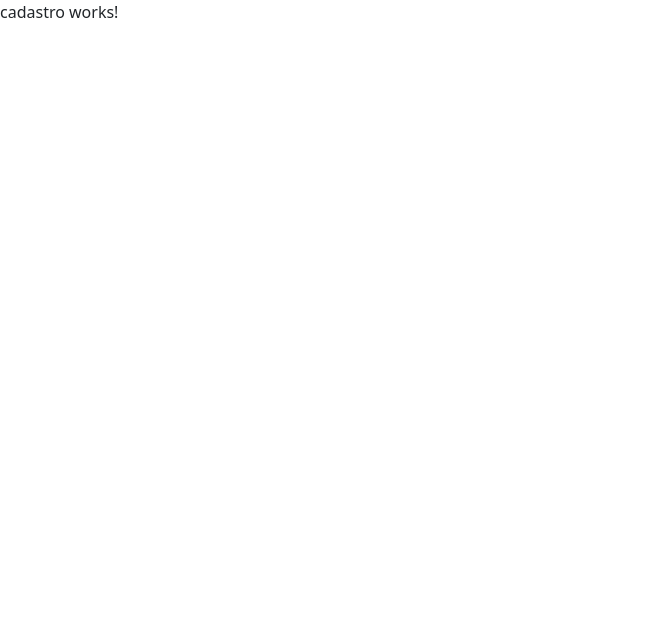
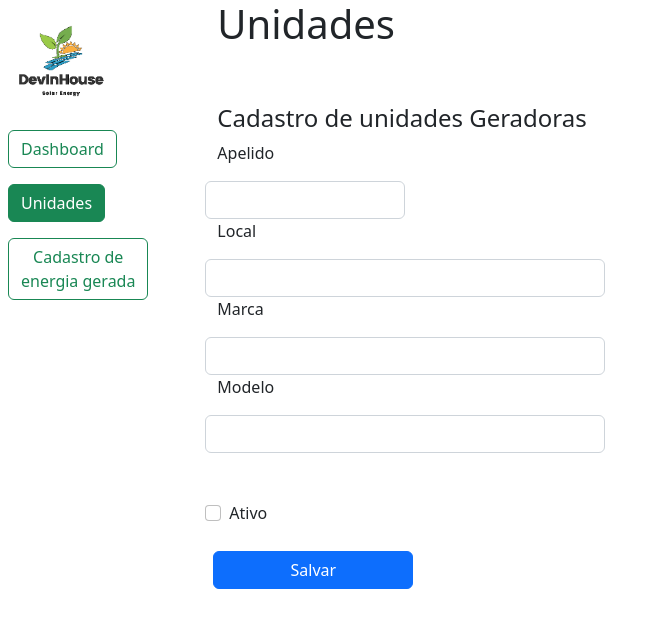
Before and after one commit to cleitonricardo/Modulo-1-Projeto-Avaliativo-2, an Angular app: page /cadastro in a window 1280 px wide. Shown: the top 628 px of the page, without its empty margins (0-667 px from the left). Built offline with nearby package versions, Linux system fonts and the light colour scheme.

Commit message:
Criado logica de deletar do DB.JSON

```diff
--- a/db.json
+++ b/db.json
@@ -1,34 +1,26 @@
 {
     "usina": [{
-            "id": "156",
+            "id": 156,
             "apelido": "Painel 1",
             "local": "Rua 5",
             "marca": "Canadian",
             "modelo": "155w"
         },
         {
-            "id": "1562",
+            "id": 1562,
             "apelido": "Painel 2",
             "local": "Rua 15",
             "marca": "Risen",
             "modelo": "100w"
-
-        }, {
-            "id": "523",
+        },
+        {
+            "id": 523,
             "apelido": "Painel 3",
             "local": "Rio de janeiro",
             "marca": "Hanwha",
             "modelo": "200w"
-        },
-        {
-            "id": "9523",
-            "apelido": "Painel 4",
-            "local": "São Paulo",
-            "marca": "Hanwha",
-            "modelo": "100w"
-        },
-        {
-            "id": "9523",
+        }, {
+            "id": 9523,
             "apelido": "Painel 4",
             "local": "São Paulo",
             "marca": "Hanwha",
--- a/src/app/cadastro/cadastro.component.html
+++ b/src/app/cadastro/cadastro.component.html
@@ -1 +1,57 @@
-<p>cadastro works!</p>
+<div class="">
+    <div class="row">
+        <div class="col-2 ">
+            <div class="col vh-100 ">
+                <div class="p-2" [routerLink]=" [ ''] "><img style="width:60%" src="assets/imagem2.png"></div>
+                <div class="p-2 "><button type="submit" class="btn btn-outline-success" [routerLink]="['/dashboard']">Dashboard</button></div>
+                <div class="p-2 "><button type="submit" class="btn btn-success" [routerLink]="['/unidades']">Unidades</button></div>
+                <div class="p-2 "><button type="submit" class="btn btn-outline-success" [routerLink]="['/consumo']">Cadastro de<br> energia gerada</button></div>
+            </div>
+        </div>
+        <div class="col-10 ">
+            <h1>Unidades</h1>
+            <div class="row">
+                <div class="col-10">
+                    <div class="row">
+
+                        <div class="col-10 ">
+                            <div class="row ">
+                                <div class="col  mt-5 text-start">
+                                    <h4>Cadastro de unidades Geradoras</h4>
+
+                                </div>
+                                <div class="row   text-start">
+                                    <p>Apelido</p>
+                                    <input type="email" id="apelido" class="form-control" style="width: 200px;">
+                                </div>
+                                <div class="row   text-start">
+                                    <p>Local</p>
+                                    <input type="email" id="local" class="form-control "  style="width: 400px;" >
+                                </div>
+                                <div class="row  text-start" >
+                                    <p>Marca</p>
+                                    <input type="email" id="marca" class="form-control" style="width: 400px;">
+                                </div>
+                                <div class="row    text-start">
+                                    <p>Modelo</p>
+                                    <input type="email" id="modelo" class="form-control" style="width: 400px;">
+                                </div>
+                                <div class="form-check mt-5 ">
+                                    <input class="form-check-input " type="checkbox" value="" id="flexCheckDefault">
+                                    <label class="form-check-label" for="flexCheckDefault">
+                                      Ativo
+                                    </label>
+                                  </div>
+                                  <div class="p-2 mt-3"><button type="submit" class="btn btn-primary mx-auto" style="width: 200px;" (click)="Salva()">Salvar</button></div>
+                            </div>
+                        </div>
+                        <div class="col-1 "></div>
+                    </div>
+                </div>
+            </div>
+        </div>
+
+
+
+
+    </div>
--- a/src/app/cadastro/cadastro.component.ts
+++ b/src/app/cadastro/cadastro.component.ts
@@ -12,4 +12,8 @@ export class CadastroComponent implements OnInit {
   ngOnInit(): void {
   }
 
+  Salva(){
+
+  }
+
 }
--- a/src/app/dashboard/dashboard.ts
+++ b/src/app/dashboard/dashboard.ts
@@ -1,11 +1,11 @@
 export class Dashboard {
-id:string;
+id: number;
 apelido:string;
 local:string;
 marca:string;
 modelo:string;
 
-constructor (id:string, apelido:string,local:string,marca:string,modelo:string){
+constructor (id:number, apelido:string,local:string,marca:string,modelo:string){
     this.id=id;
     this.apelido=apelido;
     this.local=local;
--- /dev/null
+++ b/src/app/services/usinas.service.ts
@@ -0,0 +1,24 @@
+import { Injectable } from '@angular/core';
+import { HttpClient } from '@angular/common/http';
+import { Observable } from 'rxjs';
+import { Unidades } from '../unidades/unidades';
+
+@Injectable({
+  providedIn: 'root'
+})
+export class UsinasService {
+
+  private apiUrl ="http://localhost:3000/usina";
+
+  constructor(private http: HttpClient) { }
+
+  getUsina():Observable<Unidades[]>{
+    return this.http.get<Unidades[]>(this.apiUrl)
+  }
+
+  deleteUsina(id:number):Observable<Unidades>{
+    const url=`${this.apiUrl}/${id}`;
+    return this.http.delete<Unidades>(url)
+
+  }
+}
--- a/src/app/unidades/unidades.component.html
+++ b/src/app/unidades/unidades.component.html
@@ -11,7 +11,7 @@
         <div class="col-10 ">
             <h1>Unidades</h1>
             <div class="container">
-            <div class="card list-car">
+                <div class="card mb:50px">
                     <h5 class="card-header">Lista de unidades</h5>
                     <div class="card-body">
                         <table class="table">
@@ -26,16 +26,16 @@
                                 </tr>
                             </thead>
                             <tbody>
-              <tr *ngFor="let car of lista">
-                <td>{{car.id}}</td>
-                <td>{{car.apelido}}</td>
-                <td>{{car.local}}</td>
-                <td>{{car.marca}}</td>
-                <td>{{car.modelo}}</td>
+                                <tr *ngFor="let usina of lista">
+                                    <td>{{usina.id}}</td>
+                                    <td>{{usina.apelido}}</td>
+                                    <td>{{usina.local}}</td>
+                                    <td>{{usina.marca}}</td>
+                                    <td>{{usina.modelo}}</td>
 
                                     <td>
-                  <button type="button" class="btn btn-warning btn-sm" >Editar</button>
-                  <button type="button" class="btn btn-danger btn-sm ml-1" >Remover</button>
+                                        <button type="button" class="btn btn-warning btn-sm ">Editar</button>
+                                        <button type="button" class="btn btn-danger btn-sm ml-1" (click)="onDelete(usina.id)">Remover</button>
                                     </td>
                                 </tr>
                             </tbody>
@@ -44,7 +44,7 @@
                     </div>
                     <div class="col-1 "></div>
                 </div>
-
+                <div class="p-2 "><button type="submit" class="btn btn-primary" [routerLink]="['/cadastro']">Nova unidade</button></div>
             </div>
 
         </div>
--- a/src/app/unidades/unidades.component.ts
+++ b/src/app/unidades/unidades.component.ts
@@ -1,25 +1,31 @@
-import { Component, OnInit } from '@angular/core';
-import {HttpClient} from '@angular/common/http';
-import { Unidades } from './unidades';
+import { Component, Input, OnInit } from '@angular/core';
+import { UsinasService } from '../services/usinas.service';
 
-@Component({
+
+  @Component({
   selector: 'esp-unidades',
   templateUrl: './unidades.component.html',
   styleUrls: ['./unidades.component.scss'],
 
 })
 export class UnidadesComponent implements OnInit {
-  lista: Unidades[]=[];
 
-  constructor(private http:HttpClient) { }
+  @Input() usina:any;
+  lista: any;
+
+
+  constructor(private usinasService:UsinasService) { }
 
 
   ngOnInit(): void {
-    this.http
-    .get<Unidades[]>('http://localhost:3000/usina')
-    .subscribe((resultado) =>{
-      this.lista=resultado;
+    this.usinasService.getUsina().subscribe((resultado) =>{this.lista=resultado;
     })
+
   }
 
-}
+  onDelete(id:number){
+    this.usinasService.deleteUsina(id).subscribe();
+  }
+
+
+  }
```
Lines whose indentation alone changed are shown as unchanged.
